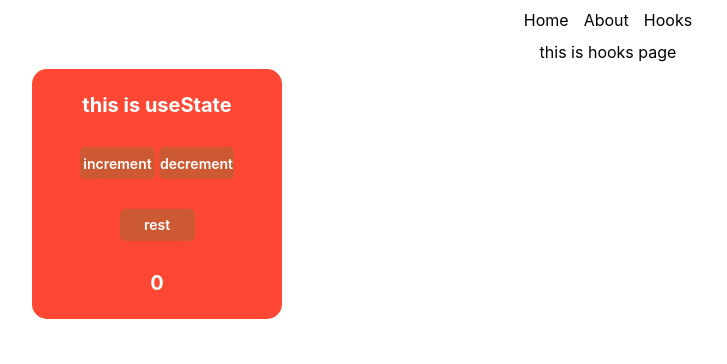
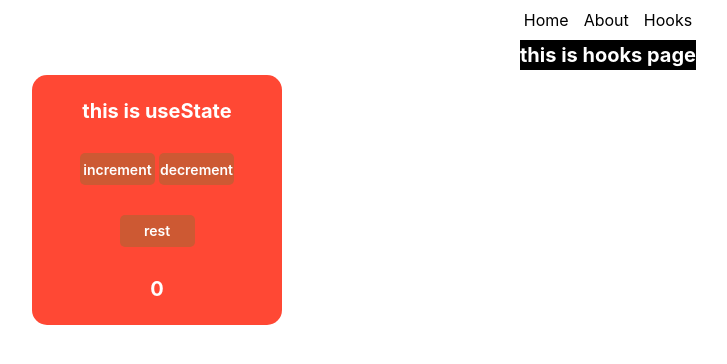
Before and after one commit to Ameer2000Mzori/Refactor-React, a React (Create React App) app: page /hooks in a window 1280 px wide. Shown: the top 364 px of the page, without its empty margins (32-759 px from the left). Built offline with nearby package versions, Linux system fonts and the light colour scheme.

Commit message:
added styling and more

```diff
--- a/src/components/pages/HooksPage/HooksPage.jsx
+++ b/src/components/pages/HooksPage/HooksPage.jsx
@@ -1,12 +1,16 @@
 import React from 'react'
 import UseStateHook from './components/UseStateHook.jsx'
-import { StyledDiv, StyledHooksWrapper } from '../../shared/StyledComponent.jsx'
+import {
+  StyledDiv,
+  StyledHooksWrapper,
+  StyledTitle,
+} from '../../shared/StyledComponent.jsx'
 
 const HooksPage = () => {
   return (
     <StyledDiv>
-      <div>
-        <h1>this is hooks page </h1>
+      <div className="bg-black">
+        <StyledTitle>this is hooks page </StyledTitle>
       </div>
 
       <div className=" w-[90%] h-[90%] flex flex-row text-start items-start justify-start">
```
